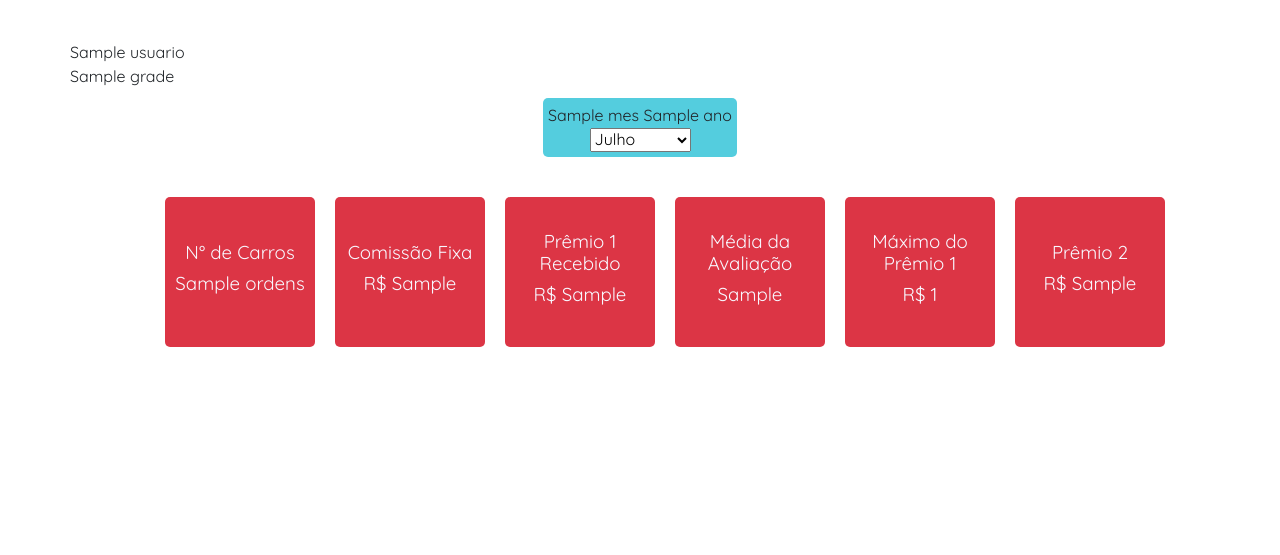
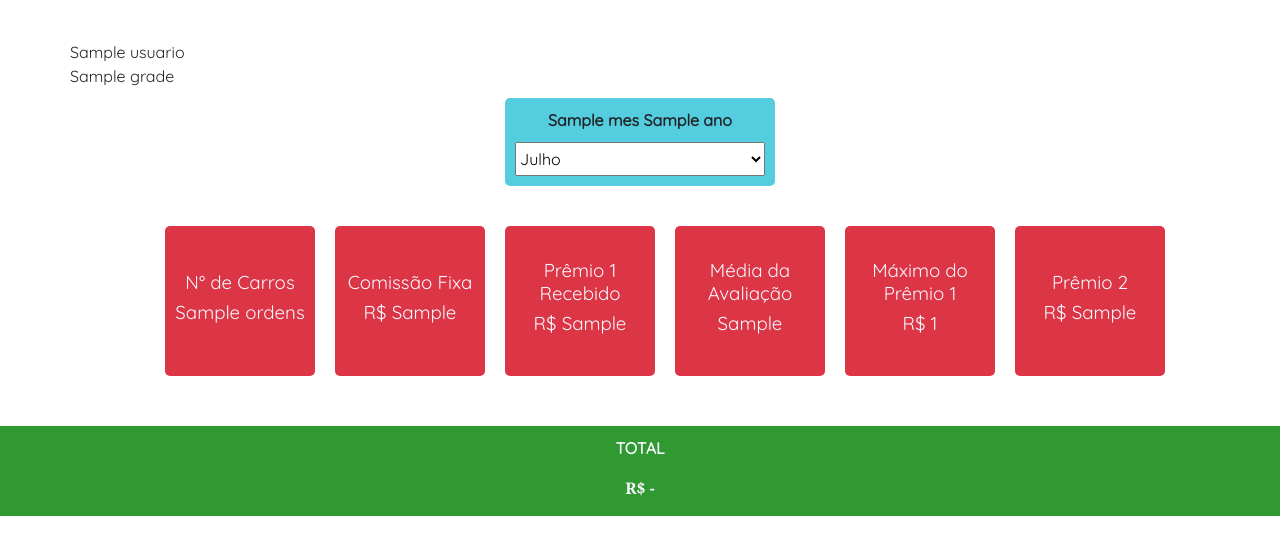
Before and after one commit to AutoPosh/Comissao-e-Qualidade, a Flask app: template comissionamento/templates/consulta.html in a window 1280 px wide. Shown: the part 70-625 px from the top of the page. Run offline with Flask 3, Linux system fonts and the light colour scheme; the template is opened without the code that fills it: most values are stand-ins (such as "Sample title", 1, 10 or a date in 2020); some libraries are stand-ins or nearby versions.

Commit message:
Finalização do sistema
Finalização do sistema

```diff
--- a/comissionamento/api_cq.py
+++ b/comissionamento/api_cq.py
@@ -55,9 +55,7 @@ def get_db_connection():
     conn = mysql.connector.connect(**db_config)
     return conn
 
-
 app.secret_key = SECRET_KEY
-
 
 #Rota principal <- Tela de Login
 @app.route('/')
@@ -889,7 +887,7 @@ def acao_premio2():
     mes = data.get('mes', None)
     agenda = data.get('agenda', None)
     ponto = data.get('ponto', None)
-    print(colaborador_name, mes, agenda, ponto)
+    #print(colaborador_name, mes, agenda, ponto)
 
     ano_atual = datetime.now().year
     ano_atual = str(ano_atual)
@@ -902,13 +900,15 @@ def acao_premio2():
         retorno = cursor.fetchall()
 
         items = []
-        print("Retorno: ", retorno)
+        #print("Retorno: ", retorno)
         for i in retorno:
             items.append(i[0])
 
-        nota_media = sum(items)/len(items)
-        print('media: ', nota_media)
-
+        if len(items) > 0:
+            nota_media = sum(items)/len(items)
+            #print('media: ', nota_media)
+        else:
+            nota_media = 0
 
         conn = get_db_connection()
         cursor = conn.cursor()
@@ -922,9 +922,9 @@ def acao_premio2():
         cursor.execute(f"SELECT comissao_colab_3, total_possivel_3, premio_1_colab_3 FROM comissao WHERE id_colaborador_3 = '{colaborador_name}' AND mes = '{mes}' AND ano = '{ano_atual}' AND status_avaliacao = 'Avaliado'")
         resposta_3 = cursor.fetchall()
 
-        print(f"Resposta 1: ", resposta)
-        print(f"Resposta 2: ", resposta_2)
-        print(f"Resposta 3: ", resposta_3)
+        #print(f"Resposta 1: ", resposta)
+        #print(f"Resposta 2: ", resposta_2)
+        #print(f"Resposta 3: ", resposta_3)
 
         comissao_fixa = []
         total_possivel = []
@@ -948,19 +948,19 @@ def acao_premio2():
                 total_possivel.append(k[1])
                 premio_1.append(k[2])
 
-        print("Nota Média: ", nota_media)
-        print("Comissão Fixa:", sum(comissao_fixa))
-        print("Total Possível: ", sum(total_possivel))
-        print("premio_1: ", sum(premio_1))
+        #print("Nota Média: ", nota_media)
+        #print("Comissão Fixa:", sum(comissao_fixa))
+        #print("Total Possível: ", sum(total_possivel))
+        #print("premio_1: ", sum(premio_1))
         agenda = float(agenda)/100
         ponto = float(ponto)/100
         media_total = (agenda + ponto + nota_media)/3
-        print(agenda, ponto, nota_media)
+        #print(agenda, ponto, nota_media)
         media_total = media_total*100
         media_total = f'{media_total:.4f}'
-        print('Média Total: ', media_total)
+        #print('Média Total: ', media_total)
         media_total = float(media_total)
-        print(type(media_total))
+        #print(type(media_total))
         valor_comissao_fixa = sum(comissao_fixa)
         max_premio_1 = sum(total_possivel)
         real_premio_1 = sum(premio_1)
@@ -986,20 +986,22 @@ def acao_premio2():
             premio_2 = real_premio_1*porc_paga
         else:
             premio_2 = 0
-        print(f'Comissão Fixa: {valor_comissao_fixa}')
-        print(f'Prêmio 1 Pago: {real_premio_1}')
-        print(f'Porcentagem paga: {porc_paga}')
-        print(f'Prêmio 2: {premio_2}')
+        #print(f'Comissão Fixa: {valor_comissao_fixa}')
+        #print(f'Prêmio 1 Pago: {real_premio_1}')
+        #print(f'Porcentagem paga: {porc_paga}')
+        #print(f'Prêmio 2: {premio_2}')
 
         porc_tabela = porc_paga*100
 
         total_valores = float(valor_comissao_fixa) + real_premio_1 + premio_2
-        print(f'Total a ser Pago: {total_valores}')
+        #print(f'Total a ser Pago: {total_valores}')
         total_valores = f'{total_valores:.2f}'
         nota_media = nota_media*100
-        print('Mês: ', mes)
+        #print('Mês: ', mes)
         premio_2 = f'{premio_2:.2f}'
 
+        #Criar log para a função
+        print("Simulação OK")
 
         resultado = {'resultado': 'Simulação realizada com sucesso', 'comissao': valor_comissao_fixa, 'max_premio1': max_premio_1, 'real_premio_1': real_premio_1, 'colaborador': colaborador_name, 'media_avaliacao': nota_media, 'porc_tabela': porc_tabela, 'premio_2': premio_2, 'valor_total': total_valores}
 
@@ -1010,12 +1012,12 @@ def acao_premio2():
         retorno = cursor.fetchall()
 
         items = []
-        print("Retorno: ", retorno)
+        #print("Retorno: ", retorno)
         for i in retorno:
             items.append(i[0])
 
         nota_media = sum(items)/len(items)
-        print('media: ', nota_media)
+        #print('media: ', nota_media)
 
 
         conn = get_db_connection()
@@ -1030,9 +1032,9 @@ def acao_premio2():
         cursor.execute(f"SELECT comissao_colab_3, total_possivel_3, premio_1_colab_3 FROM comissao WHERE id_colaborador_3 = '{colaborador_name}' AND mes = '{mes}' AND ano = '{ano_atual}' AND status_avaliacao = 'Avaliado'")
         resposta_3 = cursor.fetchall()
 
-        print(f"Resposta 1: ", resposta)
-        print(f"Resposta 2: ", resposta_2)
-        print(f"Resposta 3: ", resposta_3)
+        #print(f"Resposta 1: ", resposta)
+        #print(f"Resposta 2: ", resposta_2)
+        #print(f"Resposta 3: ", resposta_3)
 
         comissao_fixa = []
         total_possivel = []
@@ -1056,19 +1058,19 @@ def acao_premio2():
                 total_possivel.append(k[1])
                 premio_1.append(k[2])
 
-        print("Nota Média: ", nota_media)
-        print("Comissão Fixa:", sum(comissao_fixa))
-        print("Total Possível: ", sum(total_possivel))
-        print("premio_1: ", sum(premio_1))
+        #print("Nota Média: ", nota_media)
+        #print("Comissão Fixa:", sum(comissao_fixa))
+        #print("Total Possível: ", sum(total_possivel))
+        #print("premio_1: ", sum(premio_1))
         agenda = float(agenda)/100
         ponto = float(ponto)/100
         media_total = (agenda + ponto + nota_media)/3
-        print(agenda, ponto, nota_media)
+        #print(agenda, ponto, nota_media)
         media_total = media_total*100
         media_total = f'{media_total:.4f}'
-        print('Média Total: ', media_total)
+        #print('Média Total: ', media_total)
         media_total = float(media_total)
-        print(type(media_total))
+        #print(type(media_total))
         valor_comissao_fixa = sum(comissao_fixa)
         max_premio_1 = sum(total_possivel)
         real_premio_1 = sum(premio_1)
@@ -1094,18 +1096,18 @@ def acao_premio2():
             premio_2 = real_premio_1*porc_paga
         else:
             premio_2 = 0
-        print(f'Comissão Fixa: {valor_comissao_fixa}')
-        print(f'Prêmio 1 Pago: {real_premio_1}')
-        print(f'Porcentagem paga: {porc_paga}')
-        print(f'Prêmio 2: {premio_2}')
+        #print(f'Comissão Fixa: {valor_comissao_fixa}')
+        #print(f'Prêmio 1 Pago: {real_premio_1}')
+        #print(f'Porcentagem paga: {porc_paga}')
+        #print(f'Prêmio 2: {premio_2}')
 
         porc_tabela = porc_paga*100
 
         total_valores = float(valor_comissao_fixa) + real_premio_1 + premio_2
-        print(f'Total a ser Pago: {total_valores}')
+        #print(f'Total a ser Pago: {total_valores}')
         total_valores = f'{total_valores:.2f}'
         nota_media = nota_media*100
-        print('Mês: ', mes)
+        #print('Mês: ', mes)
         premio_2 = f'{premio_2:.2f}'
 
         conn = get_db_connection()
@@ -1115,6 +1117,9 @@ def acao_premio2():
         conn.close()
 
         resultado = {'resultado': 'Itens Salvos com Sucesso!', 'comissao': valor_comissao_fixa, 'max_premio1': max_premio_1, 'real_premio_1': real_premio_1, 'colaborador': colaborador_name, 'media_avaliacao': nota_media, 'porc_tabela': porc_tabela, 'premio_2': premio_2, 'valor_total': total_valores}
+
+        #Criar log para a função
+        print("Salvo com sucesso")
 
     else:
         resultado = {'resultado': 'Ação não reconhecida'}
--- a/comissionamento/static/consulta.css
+++ b/comissionamento/static/consulta.css
@@ -168,7 +168,18 @@ h3 {
     background-color: rgba(3, 182, 206, 0.678);
     border-radius: 5px;
     text-align: center;
-    padding: 5px;
+    padding: 10px;
+}
+.controle > select{
+    width: 250px;
+    padding-block: 5px;
+    cursor: pointer;
+    margin-top: 10px;
+}
+
+.controle #mes, .controle #ano{
+    font-weight: 600;
+
 }
 
 .cabecalho {
@@ -202,6 +213,40 @@ h3 {
     cursor: pointer;
 }
 
+.total-label{
+    margin-top: 30px;
+    padding-top: 10px;
+    background-color: rgb(49, 153, 49);
+    display: flex;
+    flex-direction: column;
+    place-items: center;
+    justify-content: center;
+    color: ghostwhite;
+    margin-bottom: 0;
+    font-family: Cambria, Cochin, Georgia, Times, 'Times New Roman', serif;
+    font-weight: 700;
+}
+
+.total{
+    margin-top: 0;
+    display: flex;
+    place-items: center;
+    justify-content: center;
+    color: ghostwhite;
+}
+
+#total-valores {
+    font-family: Cambria, Cochin, Georgia, Times, 'Times New Roman', serif;
+    font-weight: 700;
+    background-color: rgb(49, 153, 49);
+    width: auto;
+    display: flex;
+    place-items: center;
+    justify-content: center;
+    color: ghostwhite;
+    border-radius: 0 0 5px 5px;
+}
+
 
 @media(max-width: 850px) {
 
--- a/comissionamento/templates/consulta.html
+++ b/comissionamento/templates/consulta.html
@@ -76,9 +76,9 @@
     <div class="container-value">
         <div class="controle">
             <div class="spans">
-            <span id="mes">{{ mes }}</span>
-            <span>{{ano}}</span>
-        </div>
+                <span id="mes">{{ mes }}</span>
+                <span id="ano">{{ano}}</span>
+            </div>
             <select id="filtro-mes">
                 <option value="January">Janeiro</option>
                 <option value="February">Fevereiro</option>
@@ -135,8 +135,12 @@
             </div>
         </div>
     </div>
+    <div class="total-label">
+        <p class="total">TOTAL</p>
+        <p id="total-valores">R$ - </p>
+    </div>
 
-    <div class="detalhamento-form" style="display: none;">
+    <!--div class="detalhamento-form" style="display: none;">
         <select id="detalhamento-mes">
             <option value="January">Janeiro</option>
             <option value="February">Fevereiro</option>
@@ -152,7 +156,7 @@
             <option value="December">Dezembro</option>
         </select>
         <button id="btn-detalhar">Detalhar Mês</button>
-    </div>
+    </div-->
 
     <script src="https://cdnjs.cloudflare.com/ajax/libs/jquery/3.7.0/jquery.min.js"
         integrity="sha512-3gJwYpMe3QewGELv8k/BX9vcqhryRdzRMxVfq6ngyWXwo03GFEzjsUm8Q7RZcHPHksttq7/GFoxjCVUjkjvPdw=="
@@ -171,7 +175,16 @@
                 data: { month: currentMonth },
                 success: function (response) {
                     // Atualiza o conteúdo da <h1> com a resposta recebida
+                    $('#mes').text(response.mes);
                     $('#comissao-valor').text("R$ " + response.comissao);
+                    $('#real-premio').text("R$ " + response.real_premio_1);
+                    $('#max-premio').text("R$ " + response.max_premio_1);
+                    $('#total-distintos').text(response.total_distintos);
+                    $('#med-avaliacao').text(response.nota_avaliacao);
+                    $('#premio-2').text("R$ " + response.valor_premio_2);
+                    $('#total-valores').text("R$ " + response.soma_total)
+
+
                 },
                 error: function (xhr, status, error) {
                     console.log(error); // Lida com erros, se necessário
@@ -195,8 +208,9 @@
                         $('#max-premio').text("R$ " + response.max_premio_1);
                         $('#total-distintos').text(response.total_distintos);
                         $('#med-avaliacao').text(response.nota_avaliacao);
-                        console.log(response.comissao, response.real_premio_1, response.max_premio_1, response.total_distintos, response.nota_avaliacao)
+                        console.log(response.comissao, response.real_premio_1, response.max_premio_1, response.total_distintos, response.nota_avaliacao);
                         $('#premio-2').text("R$ " + response.valor_premio_2)
+                        $('#total-valores').text("R$ " + response.soma_total)
                     },
                     error: function (xhr, status, error) {
                         console.log(error); // Lida com erros, se necessário
```
Also changed, not shown: comissionamento/static/painel.css (+33 -4 lines), comissionamento/templates/painel-adm.html (+31 -7 lines), comissionamento/teste.py (+7 -5 lines).
